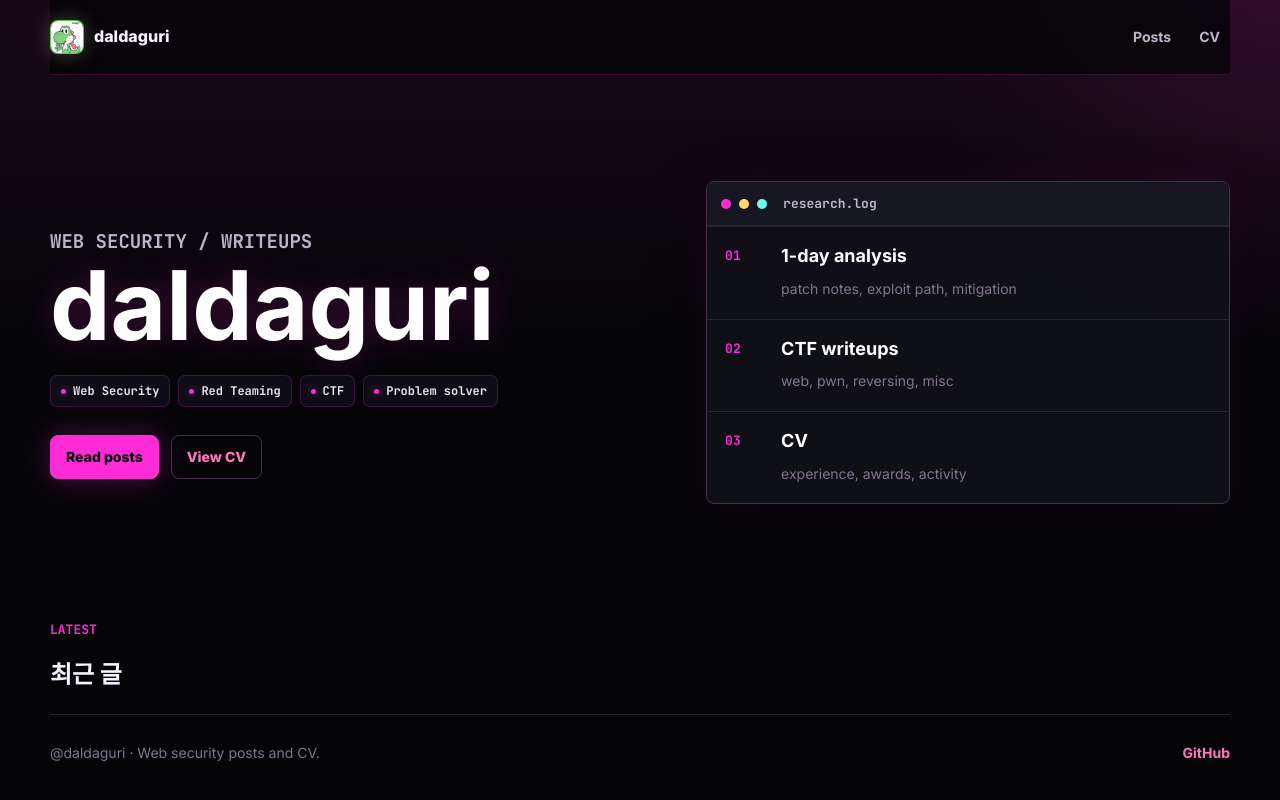
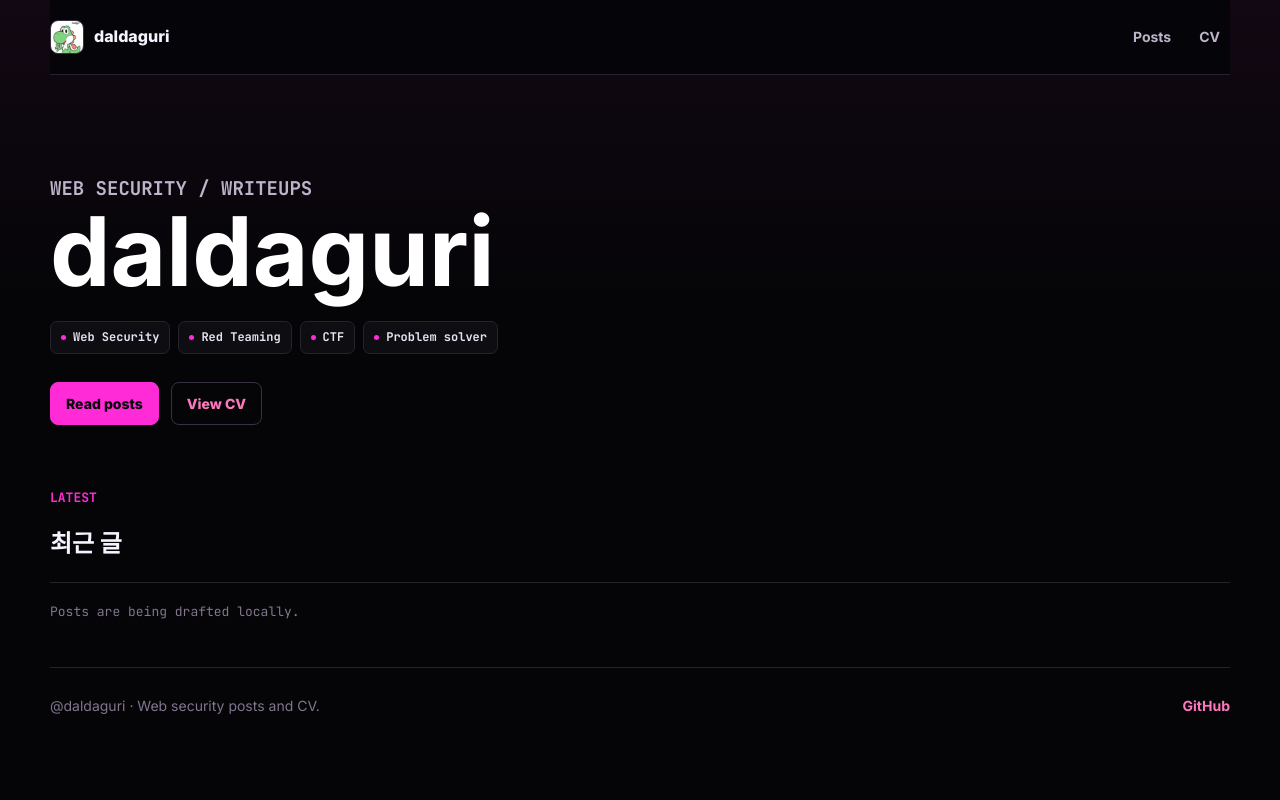
Before and after one commit to daldagur1/daldagur1.github.io, a Jekyll site: the page built from index.html, in a window 1280 px wide. Shown: the top 800 px of the page. Built offline with Jekyll 4.4.1, drawn with Linux system fonts in a browser that asks for light colours.

Commit message:
Refine blog design

```diff
--- a/assets/css/main.scss
+++ b/assets/css/main.scss
@@ -4,11 +4,11 @@
 :root {
   color-scheme: dark;
   --bg: #050508;
-  --bg-soft: #0b0b12;
-  --panel: #101018;
-  --panel-strong: #151521;
-  --line: #292433;
-  --line-strong: #45304a;
+  --bg-soft: #0a0a0f;
+  --panel: #101016;
+  --panel-strong: #14141b;
+  --line: #26232c;
+  --line-strong: #39313f;
   --text: #f7f2ff;
   --muted: #bdb4c9;
   --subtle: #81768e;
@@ -35,8 +35,7 @@ body {
   margin: 0;
   min-width: 320px;
   background:
-    linear-gradient(180deg, rgba(255, 43, 214, 0.08), transparent 340px),
-    radial-gradient(circle at top right, rgba(255, 43, 214, 0.1), transparent 360px),
+    linear-gradient(180deg, rgba(255, 43, 214, 0.05), transparent 300px),
     var(--bg);
   color: var(--text);
   font-family: var(--sans);
@@ -73,8 +72,8 @@ img {
   justify-content: space-between;
   gap: 20px;
   padding: 18px 0;
-  background: rgba(5, 5, 8, 0.84);
-  border-bottom: 1px solid rgba(255, 43, 214, 0.2);
+  background: rgba(5, 5, 8, 0.92);
+  border-bottom: 1px solid var(--line);
   backdrop-filter: blur(18px);
 }
 
@@ -91,12 +90,10 @@ img {
   height: 34px;
   place-items: center;
   overflow: hidden;
-  border: 1px solid rgba(125, 255, 101, 0.76);
+  border: 1px solid var(--line-strong);
   border-radius: 8px;
   background: #08080d;
-  box-shadow:
-    0 0 18px rgba(125, 255, 101, 0.24),
-    0 0 28px rgba(255, 43, 214, 0.14);
+  box-shadow: none;
 }
 
 .brand-mark img {
@@ -126,17 +123,14 @@ img {
 
 .site-nav a:hover,
 .site-nav a[aria-current="page"] {
-  background: rgba(255, 43, 214, 0.12);
+  background: rgba(255, 43, 214, 0.1);
   color: var(--text);
 }
 
 .home-hero {
-  display: grid;
-  grid-template-columns: minmax(0, 0.95fr) minmax(360px, 0.8fr);
-  gap: 34px;
-  align-items: center;
-  min-height: 520px;
-  padding: 54px 0 38px;
+  max-width: 820px;
+  min-height: 380px;
+  padding: 78px 0 52px;
 }
 
 .home-hero h1,
@@ -151,7 +145,7 @@ img {
 
 .home-hero h1 {
   display: inline-block;
-  text-shadow: 0 0 32px rgba(255, 43, 214, 0.22);
+  text-shadow: none;
 }
 
 .home-hero p {
@@ -189,9 +183,9 @@ img {
   align-items: center;
   min-height: 30px;
   padding: 5px 10px;
-  border: 1px solid rgba(255, 43, 214, 0.22);
+  border: 1px solid var(--line);
   border-radius: 7px;
-  background: rgba(16, 16, 24, 0.86);
+  background: rgba(16, 16, 22, 0.76);
   color: #e9e3f1;
   font-family: var(--mono);
   font-size: 12px;
@@ -205,7 +199,7 @@ img {
   border-radius: 999px;
   content: "";
   background: var(--pink);
-  box-shadow: 0 0 10px rgba(255, 43, 214, 0.65);
+  box-shadow: none;
 }
 
 .button {
@@ -224,94 +218,15 @@ img {
   border-color: var(--pink);
   background: var(--pink);
   color: #09060b;
-  box-shadow: 0 0 30px rgba(255, 43, 214, 0.28);
+  box-shadow: none;
 }
 
 .button.ghost {
   color: var(--pink-soft);
 }
 
-.terminal-panel {
-  overflow: hidden;
-  border: 1px solid var(--line-strong);
-  border-radius: var(--radius);
-  background: rgba(16, 16, 24, 0.94);
-  box-shadow:
-    0 18px 58px rgba(0, 0, 0, 0.38),
-    0 0 38px rgba(255, 43, 214, 0.08);
-}
-
-.terminal-top {
-  display: flex;
-  align-items: center;
-  gap: 8px;
-  min-height: 44px;
-  padding: 0 14px;
-  border-bottom: 1px solid var(--line);
-  background: #171724;
-}
-
-.terminal-top span {
-  width: 10px;
-  height: 10px;
-  border-radius: 999px;
-  background: var(--pink);
-}
-
-.terminal-top span:nth-child(2) {
-  background: var(--yellow);
-}
-
-.terminal-top span:nth-child(3) {
-  background: var(--cyan);
-}
-
-.terminal-top strong {
-  margin-left: 8px;
-  color: var(--muted);
-  font-family: var(--mono);
-  font-size: 13px;
-}
-
-.research-list {
-  display: grid;
-  gap: 0;
-}
-
-.research-list a {
-  display: grid;
-  grid-template-columns: 42px minmax(0, 1fr);
-  gap: 10px 14px;
-  padding: 18px;
-  border-top: 1px solid var(--line);
-}
-
-.research-list a:hover {
-  background: rgba(255, 43, 214, 0.07);
-}
-
-.research-list span {
-  grid-row: span 2;
-  color: var(--pink);
-  font-family: var(--mono);
-  font-size: 13px;
-  font-weight: 800;
-}
-
-.research-list strong {
-  color: #fff;
-  font-size: 18px;
-  line-height: 1.2;
-}
-
-.research-list em {
-  color: var(--subtle);
-  font-style: normal;
-  font-size: 14px;
-}
-
 .section-heading {
-  margin: 24px 0 18px;
+  margin: 10px 0 18px;
 }
 
 .section-heading h2,
@@ -323,6 +238,16 @@ img {
   display: grid;
   grid-template-columns: repeat(3, minmax(0, 1fr));
   gap: 16px;
+}
+
+.empty-state {
+  grid-column: 1 / -1;
+  margin: 0;
+  padding: 18px 0 44px;
+  border-top: 1px solid var(--line);
+  color: var(--subtle);
+  font-family: var(--mono);
+  font-size: 13px;
 }
 
 .post-list {
@@ -342,13 +267,12 @@ img {
   overflow: hidden;
   border: 1px solid var(--line);
   border-radius: var(--radius);
-  background: rgba(16, 16, 24, 0.88);
+  background: rgba(16, 16, 22, 0.82);
 }
 
 .post-card-link:hover {
-  border-color: rgba(255, 43, 214, 0.7);
-  transform: translateY(-2px);
-  transition: border-color 160ms ease, transform 160ms ease;
+  border-color: rgba(255, 43, 214, 0.52);
+  transition: border-color 160ms ease;
 }
 
 .post-card img {
@@ -816,10 +740,6 @@ div.highlight .gi {
     font-size: 16px;
   }
 
-  .terminal-panel {
-    margin-inline: -4px;
-  }
-
   div.highlight pre {
     font-size: 13px;
   }
--- a/index.html
+++ b/index.html
@@ -17,29 +17,6 @@ title: Home
       <a class="button ghost" href="{{ '/cv/' | relative_url }}">View CV</a>
     </div>
   </div>
-  <div class="terminal-panel research-panel" aria-label="Research index preview">
-    <div class="terminal-top">
-      <span></span><span></span><span></span>
-      <strong>research.log</strong>
-    </div>
-    <div class="research-list">
-      <a href="{{ '/posts/' | relative_url }}">
-        <span>01</span>
-        <strong>1-day analysis</strong>
-        <em>patch notes, exploit path, mitigation</em>
-      </a>
-      <a href="{{ '/posts/' | relative_url }}">
-        <span>02</span>
-        <strong>CTF writeups</strong>
-        <em>web, pwn, reversing, misc</em>
-      </a>
-      <a href="{{ '/cv/' | relative_url }}">
-        <span>03</span>
-        <strong>CV</strong>
-        <em>experience, awards, activity</em>
-      </a>
-    </div>
-  </div>
 </section>
 
 <section class="section-heading">
@@ -48,7 +25,11 @@ title: Home
 </section>
 
 <section class="post-grid">
-  {% for post in site.posts limit: 6 %}
-    {% include post-card.html post=post %}
-  {% endfor %}
+  {% if site.posts.size > 0 %}
+    {% for post in site.posts limit: 6 %}
+      {% include post-card.html post=post %}
+    {% endfor %}
+  {% else %}
+    <p class="empty-state">Posts are being drafted locally.</p>
+  {% endif %}
 </section>
```
